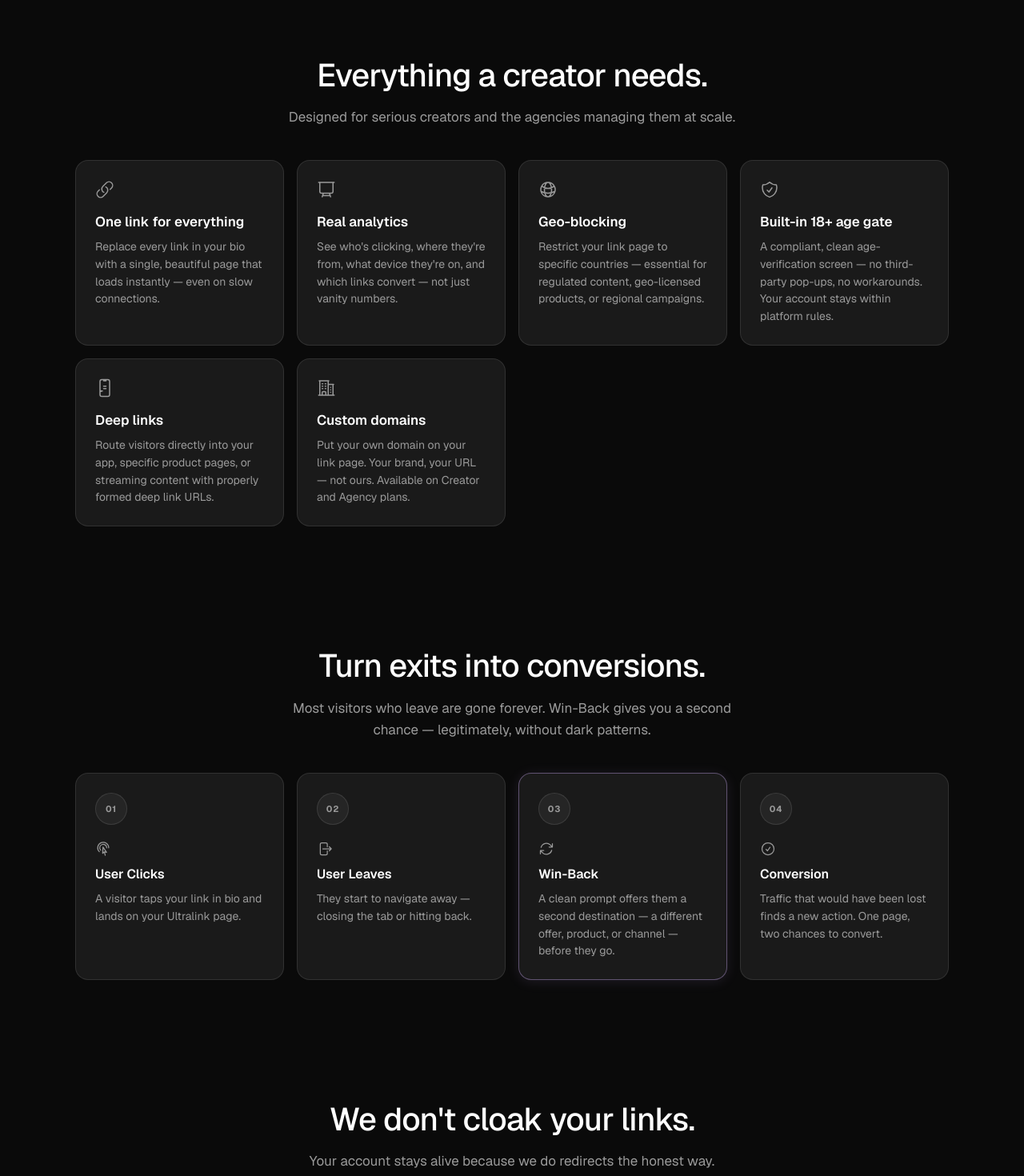
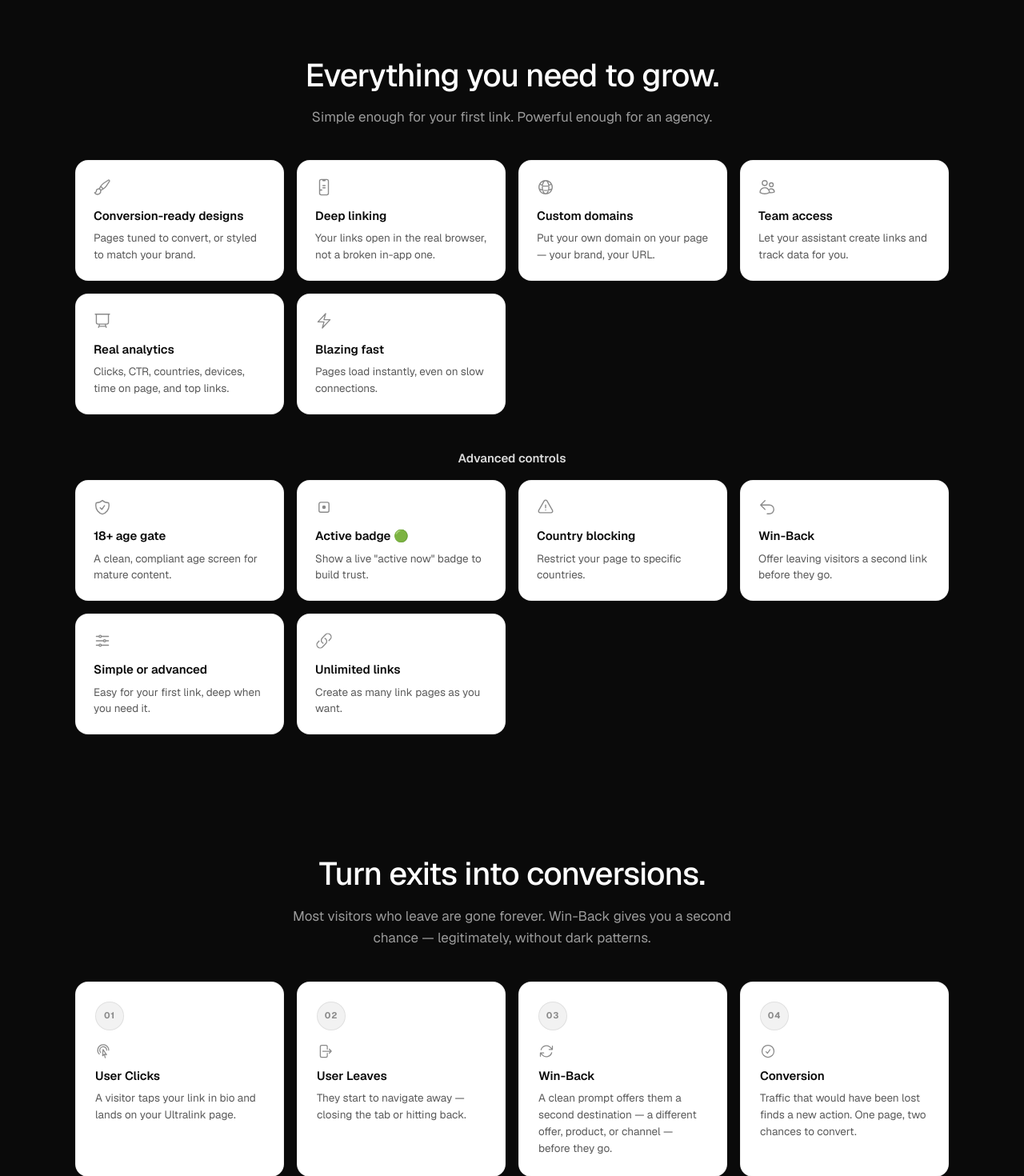
Before and after one commit to lvfranek/Ultralink, a Next.js app: page / in a window 1280 px wide. Shown: the part 700-2170 px from the top of the page at 80% size. Built offline with nearby package versions, Linux system fonts and the light colour scheme.

Commit message:
homepage design adjustment

```diff
--- a/src/app/globals.css
+++ b/src/app/globals.css
@@ -89,6 +89,12 @@ body {
   --text-subtle: rgba(154,154,154,0.55);
 }
 
+/* Benefit cards — hover glow + lift */
+.benefit { transition: transform .2s ease; }
+.benefit:hover { transform: translateY(-3px); }
+.benefit-glow { transition: opacity .25s ease; }
+.benefit:hover .benefit-glow { opacity: .75 !important; }
+
 /* Gradient frame — visible gradient border + soft outer glow for claim container */
 .claim-gradient-frame {
   position: relative;
--- a/src/components/marketing/features.tsx
+++ b/src/components/marketing/features.tsx
@@ -1,65 +1,166 @@
-const FEATURES = [
+const GRADIENT = 'linear-gradient(110deg,#FBC2A4,#F7A8C4,#C9A7F2,#A7C7F7)';
+
+const MAIN_BENEFITS = [
   {
     icon: (
-      <svg viewBox="0 0 24 24" fill="none" stroke="currentColor" strokeWidth="1.5" style={{ width: 24, height: 24 }}>
+      <svg viewBox="0 0 24 24" fill="none" stroke="currentColor" strokeWidth="1.5" style={{ width: 22, height: 22 }}>
+        <path strokeLinecap="round" strokeLinejoin="round" d="M9.53 16.122a3 3 0 00-5.78 1.128 2.25 2.25 0 01-2.4 2.245 4.5 4.5 0 008.4-2.245c0-.399-.078-.78-.22-1.128zm0 0a15.998 15.998 0 003.388-1.62m-5.043-.025a15.994 15.994 0 011.622-3.395m3.42 3.42a15.995 15.995 0 004.764-4.648l3.876-5.814a1.151 1.151 0 00-1.597-1.597L14.146 6.32a15.996 15.996 0 00-4.649 4.763m3.42 3.42a6.776 6.776 0 00-3.42-3.42" />
+      </svg>
+    ),
+    title: 'Conversion-ready designs',
+    body: 'Pages tuned to convert, or styled to match your brand.',
+  },
+  {
+    icon: (
+      <svg viewBox="0 0 24 24" fill="none" stroke="currentColor" strokeWidth="1.5" style={{ width: 22, height: 22 }}>
+        <path strokeLinecap="round" strokeLinejoin="round" d="M10.5 1.5H8.25A2.25 2.25 0 006 3.75v16.5a2.25 2.25 0 002.25 2.25h7.5A2.25 2.25 0 0018 20.25V3.75a2.25 2.25 0 00-2.25-2.25H13.5m-3 0V3h3V1.5m-3 0h3m-3 8.25h3m-3 3h3m-6 3h.008v.008H9v-.008zm.375 0a.375.375 0 11-.75 0 .375.375 0 01.75 0z" />
+      </svg>
+    ),
+    title: 'Deep linking',
+    body: 'Your links open in the real browser, not a broken in-app one.',
+  },
+  {
+    icon: (
+      <svg viewBox="0 0 24 24" fill="none" stroke="currentColor" strokeWidth="1.5" style={{ width: 22, height: 22 }}>
+        <path strokeLinecap="round" strokeLinejoin="round" d="M12 21a9.004 9.004 0 008.716-6.747M12 21a9.004 9.004 0 01-8.716-6.747M12 21c2.485 0 4.5-4.03 4.5-9S14.485 3 12 3m0 18c-2.485 0-4.5-4.03-4.5-9S9.515 3 12 3m0 0a8.997 8.997 0 017.843 4.582M12 3a8.997 8.997 0 00-7.843 4.582m15.686 0A11.953 11.953 0 0112 10.5c-2.998 0-5.74-1.1-7.843-2.918m15.686 0A8.959 8.959 0 0121 12c0 .778-.099 1.533-.284 2.253m0 0A17.919 17.919 0 0112 16.5c-3.162 0-6.133-.815-8.716-2.247m0 0A9.015 9.015 0 013 12c0-1.605.42-3.113 1.157-4.418" />
+      </svg>
+    ),
+    title: 'Custom domains',
+    body: 'Put your own domain on your page — your brand, your URL.',
+  },
+  {
+    icon: (
+      <svg viewBox="0 0 24 24" fill="none" stroke="currentColor" strokeWidth="1.5" style={{ width: 22, height: 22 }}>
+        <path strokeLinecap="round" strokeLinejoin="round" d="M15 19.128a9.38 9.38 0 002.625.372 9.337 9.337 0 004.121-.952 4.125 4.125 0 00-7.533-2.493M15 19.128v-.003c0-1.113-.285-2.16-.786-3.07M15 19.128v.106A12.318 12.318 0 018.624 21c-2.331 0-4.512-.645-6.374-1.766l-.001-.109a6.375 6.375 0 0111.964-3.07M12 6.375a3.375 3.375 0 11-6.75 0 3.375 3.375 0 016.75 0zm8.25 2.25a2.625 2.625 0 11-5.25 0 2.625 2.625 0 015.25 0z" />
+      </svg>
+    ),
+    title: 'Team access',
+    body: 'Let your assistant create links and track data for you.',
+  },
+  {
+    icon: (
+      <svg viewBox="0 0 24 24" fill="none" stroke="currentColor" strokeWidth="1.5" style={{ width: 22, height: 22 }}>
+        <path strokeLinecap="round" strokeLinejoin="round" d="M3.75 3v11.25A2.25 2.25 0 006 16.5h2.25M3.75 3h-1.5m1.5 0h16.5m0 0h1.5m-1.5 0v11.25A2.25 2.25 0 0118 16.5h-2.25m-7.5 0h7.5m-7.5 0l-1 3m8.5-3l1 3m0 0l.5 1.5m-.5-1.5h-9.5m0 0l-.5 1.5" />
+      </svg>
+    ),
+    title: 'Real analytics',
+    body: 'Clicks, CTR, countries, devices, time on page, and top links.',
+  },
+  {
+    icon: (
+      <svg viewBox="0 0 24 24" fill="none" stroke="currentColor" strokeWidth="1.5" style={{ width: 22, height: 22 }}>
+        <path strokeLinecap="round" strokeLinejoin="round" d="M3.75 13.5l10.5-11.25L12 10.5h8.25L9.75 21.75 12 13.5H3.75z" />
+      </svg>
+    ),
+    title: 'Blazing fast',
+    body: 'Pages load instantly, even on slow connections.',
+  },
+];
+
+const ADVANCED_BENEFITS = [
+  {
+    icon: (
+      <svg viewBox="0 0 24 24" fill="none" stroke="currentColor" strokeWidth="1.5" style={{ width: 22, height: 22 }}>
+        <path strokeLinecap="round" strokeLinejoin="round" d="M9 12.75L11.25 15 15 9.75m-3-7.036A11.959 11.959 0 013.598 6 11.99 11.99 0 003 9.749c0 5.592 3.824 10.29 9 11.623 5.176-1.332 9-6.03 9-11.622 0-1.31-.21-2.571-.598-3.751h-.152c-3.196 0-6.1-1.248-8.25-3.285z" />
+      </svg>
+    ),
+    title: '18+ age gate',
+    body: 'A clean, compliant age screen for mature content.',
+  },
+  {
+    icon: (
+      <svg viewBox="0 0 24 24" fill="none" stroke="currentColor" strokeWidth="1.5" style={{ width: 22, height: 22 }}>
+        <path strokeLinecap="round" strokeLinejoin="round" d="M5.25 7.5A2.25 2.25 0 017.5 5.25h9a2.25 2.25 0 012.25 2.25v9a2.25 2.25 0 01-2.25 2.25h-9a2.25 2.25 0 01-2.25-2.25v-9z" />
+        <circle cx="12" cy="12" r="2.5" fill="currentColor" stroke="none" />
+      </svg>
+    ),
+    title: 'Active badge 🟢',
+    body: 'Show a live "active now" badge to build trust.',
+  },
+  {
+    icon: (
+      <svg viewBox="0 0 24 24" fill="none" stroke="currentColor" strokeWidth="1.5" style={{ width: 22, height: 22 }}>
+        <path strokeLinecap="round" strokeLinejoin="round" d="M12 9v3.75m-9.303 3.376c-.866 1.5.217 3.374 1.948 3.374h14.71c1.73 0 2.813-1.874 1.948-3.374L13.949 3.378c-.866-1.5-3.032-1.5-3.898 0L2.697 16.126zM12 15.75h.007v.008H12v-.008z" />
+      </svg>
+    ),
+    title: 'Country blocking',
+    body: 'Restrict your page to specific countries.',
+  },
+  {
+    icon: (
+      <svg viewBox="0 0 24 24" fill="none" stroke="currentColor" strokeWidth="1.5" style={{ width: 22, height: 22 }}>
+        <path strokeLinecap="round" strokeLinejoin="round" d="M9 15L3 9m0 0l6-6M3 9h12a6 6 0 010 12h-3" />
+      </svg>
+    ),
+    title: 'Win-Back',
+    body: 'Offer leaving visitors a second link before they go.',
+  },
+  {
+    icon: (
+      <svg viewBox="0 0 24 24" fill="none" stroke="currentColor" strokeWidth="1.5" style={{ width: 22, height: 22 }}>
+        <path strokeLinecap="round" strokeLinejoin="round" d="M10.5 6h9.75M10.5 6a1.5 1.5 0 11-3 0m3 0a1.5 1.5 0 10-3 0M3.75 6H7.5m3 12h9.75m-9.75 0a1.5 1.5 0 01-3 0m3 0a1.5 1.5 0 00-3 0m-3.75 0H7.5m9-6h3.75m-3.75 0a1.5 1.5 0 01-3 0m3 0a1.5 1.5 0 00-3 0m-9.75 0h9.75" />
+      </svg>
+    ),
+    title: 'Simple or advanced',
+    body: 'Easy for your first link, deep when you need it.',
+  },
+  {
+    icon: (
+      <svg viewBox="0 0 24 24" fill="none" stroke="currentColor" strokeWidth="1.5" style={{ width: 22, height: 22 }}>
         <path strokeLinecap="round" strokeLinejoin="round" d="M13.19 8.688a4.5 4.5 0 011.242 7.244l-4.5 4.5a4.5 4.5 0 01-6.364-6.364l1.757-1.757m13.35-.622l1.757-1.757a4.5 4.5 0 00-6.364-6.364l-4.5 4.5a4.5 4.5 0 001.242 7.244" />
       </svg>
     ),
-    title: "One link for everything",
-    description:
-      "Replace every link in your bio with a single, beautiful page that loads instantly — even on slow connections.",
-  },
-  {
-    icon: (
-      <svg viewBox="0 0 24 24" fill="none" stroke="currentColor" strokeWidth="1.5" style={{ width: 24, height: 24 }}>
-        <path strokeLinecap="round" strokeLinejoin="round" d="M3.75 3v11.25A2.25 2.25 0 006 16.5h2.25M3.75 3h-1.5m1.5 0h16.5m0 0h1.5m-1.5 0v11.25A2.25 2.25 0 0118 16.5h-2.25m-7.5 0h7.5m-7.5 0l-1 3m8.5-3l1 3m0 0l.5 1.5m-.5-1.5h-9.5m0 0l-.5 1.5" />
-      </svg>
-    ),
-    title: "Real analytics",
-    description:
-      "See who's clicking, where they're from, what device they're on, and which links convert — not just vanity numbers.",
-  },
-  {
-    icon: (
-      <svg viewBox="0 0 24 24" fill="none" stroke="currentColor" strokeWidth="1.5" style={{ width: 24, height: 24 }}>
-        <path strokeLinecap="round" strokeLinejoin="round" d="M12 21a9.004 9.004 0 008.716-6.747M12 21a9.004 9.004 0 01-8.716-6.747M12 21c2.485 0 4.5-4.03 4.5-9S14.485 3 12 3m0 18c-2.485 0-4.5-4.03-4.5-9S9.515 3 12 3m0 0a8.997 8.997 0 017.843 4.582M12 3a8.997 8.997 0 00-7.843 4.582m15.686 0A11.953 11.953 0 0112 10.5c-2.998 0-5.74-1.1-7.843-2.918m15.686 0A8.959 8.959 0 0121 12c0 .778-.099 1.533-.284 2.253m0 0A17.919 17.919 0 0112 16.5c-3.162 0-6.133-.815-8.716-2.247m0 0A9.015 9.015 0 013 12c0-1.605.42-3.113 1.157-4.418" />
-      </svg>
-    ),
-    title: "Geo-blocking",
-    description:
-      "Restrict your link page to specific countries — essential for regulated content, geo-licensed products, or regional campaigns.",
-  },
-  {
-    icon: (
-      <svg viewBox="0 0 24 24" fill="none" stroke="currentColor" strokeWidth="1.5" style={{ width: 24, height: 24 }}>
-        <path strokeLinecap="round" strokeLinejoin="round" d="M9 12.75L11.25 15 15 9.75m-3-7.036A11.959 11.959 0 013.598 6 11.99 11.99 0 003 9.749c0 5.592 3.824 10.29 9 11.623 5.176-1.332 9-6.03 9-11.622 0-1.31-.21-2.571-.598-3.751h-.152c-3.196 0-6.1-1.248-8.25-3.285z" />
-      </svg>
-    ),
-    title: "Built-in 18+ age gate",
-    description:
-      "A compliant, clean age-verification screen — no third-party pop-ups, no workarounds. Your account stays within platform rules.",
-  },
-  {
-    icon: (
-      <svg viewBox="0 0 24 24" fill="none" stroke="currentColor" strokeWidth="1.5" style={{ width: 24, height: 24 }}>
-        <path strokeLinecap="round" strokeLinejoin="round" d="M10.5 1.5H8.25A2.25 2.25 0 006 3.75v16.5a2.25 2.25 0 002.25 2.25h7.5A2.25 2.25 0 0018 20.25V3.75a2.25 2.25 0 00-2.25-2.25H13.5m-3 0V3h3V1.5m-3 0h3m-3 8.25h3m-3 3h3m-6 3h.008v.008H9v-.008zm.375 0a.375.375 0 11-.75 0 .375.375 0 01.75 0z" />
-      </svg>
-    ),
-    title: "Deep links",
-    description:
-      "Route visitors directly into your app, specific product pages, or streaming content with properly formed deep link URLs.",
-  },
-  {
-    icon: (
-      <svg viewBox="0 0 24 24" fill="none" stroke="currentColor" strokeWidth="1.5" style={{ width: 24, height: 24 }}>
-        <path strokeLinecap="round" strokeLinejoin="round" d="M2.25 21h19.5m-18-18v18m10.5-18v18m6-13.5V21M6.75 6.75h.75m-.75 3h.75m-.75 3h.75m3-6h.75m-.75 3h.75m-.75 3h.75M6.75 21v-3.375c0-.621.504-1.125 1.125-1.125h2.25c.621 0 1.125.504 1.125 1.125V21M3 3h12m-.75 4.5H21m-3.75 3.75h.008v.008h-.008v-.008zm0 3h.008v.008h-.008v-.008zm0 3h.008v.008h-.008v-.008z" />
-      </svg>
-    ),
-    title: "Custom domains",
-    description:
-      "Put your own domain on your link page. Your brand, your URL — not ours. Available on Creator and Agency plans.",
+    title: 'Unlimited links',
+    body: 'Create as many link pages as you want.',
   },
 ];
+
+function BenefitCard({ icon, title, body }: { icon: React.ReactNode; title: string; body: string }) {
+  return (
+    <div
+      className="benefit"
+      style={{ position: 'relative', isolation: 'isolate', borderRadius: 16 }}
+    >
+      <div
+        aria-hidden
+        className="benefit-glow"
+        style={{
+          position: 'absolute',
+          inset: -3,
+          borderRadius: 19,
+          background: GRADIENT,
+          filter: 'blur(16px)',
+          opacity: 0,
+          zIndex: 0,
+        }}
+      />
+      <div
+        style={{
+          position: 'relative',
+          zIndex: 1,
+          background: '#fff',
+          color: '#0A0A0A',
+          border: '1px solid rgba(0,0,0,.06)',
+          borderRadius: 16,
+          padding: 22,
+          height: '100%',
+        }}
+      >
+        <div style={{ color: '#8a8a8a', marginBottom: 14 }}>{icon}</div>
+        <h3 style={{ fontSize: 15, fontWeight: 600, margin: '0 0 6px', color: '#0A0A0A' }}>{title}</h3>
+        <p style={{ color: '#5a5a5a', fontSize: 13.5, lineHeight: 1.5, margin: 0 }}>{body}</p>
+      </div>
+    </div>
+  );
+}
+
+import React from 'react';
+
+const GRID: React.CSSProperties = {
+  display: 'grid',
+  gridTemplateColumns: 'repeat(auto-fit, minmax(240px, 1fr))',
+  gap: 16,
+};
 
 export function Features() {
   return (
@@ -68,7 +169,6 @@ export function Features() {
       aria-labelledby="features-heading"
       style={{ maxWidth: 1140, margin: '0 auto', padding: '72px 24px' }}
     >
-      {/* Floating header — no box, no eyebrow */}
       <div style={{ textAlign: 'center', marginBottom: 40 }}>
         <h2
           id="features-heading"
@@ -80,39 +180,35 @@ export function Features() {
             margin: '0 0 10px',
           }}
         >
-          Everything a creator needs.
+          Everything you need to grow.
         </h2>
-        <p style={{ color: '#9A9A9A', fontSize: 17, margin: '0 auto', maxWidth: 560 }}>
-          Designed for serious creators and the agencies managing them at scale.
+        <p style={{ color: '#9A9A9A', fontSize: 17, margin: '0 auto', maxWidth: 600 }}>
+          Simple enough for your first link. Powerful enough for an agency.
         </p>
       </div>
 
-      {/* Feature cards — #1A1A1A */}
-      <div
+      <div style={GRID}>
+        {MAIN_BENEFITS.map((b) => (
+          <BenefitCard key={b.title} {...b} />
+        ))}
+      </div>
+
+      <p
         style={{
-          display: 'grid',
-          gridTemplateColumns: 'repeat(auto-fit, minmax(240px, 1fr))',
-          gap: 16,
+          color: '#ffffff',
+          fontSize: 15,
+          fontWeight: 600,
+          textAlign: 'center',
+          opacity: 0.85,
+          margin: '44px 0 16px',
         }}
       >
-        {FEATURES.map((feature) => (
-          <div
-            key={feature.title}
-            style={{
-              background: '#1A1A1A',
-              border: '1px solid rgba(255,255,255,.10)',
-              borderRadius: 16,
-              padding: 24,
-            }}
-          >
-            <div style={{ color: '#9A9A9A', marginBottom: 16 }}>{feature.icon}</div>
-            <h3 style={{ fontSize: 17, fontWeight: 600, color: '#ffffff', margin: '0 0 8px' }}>
-              {feature.title}
-            </h3>
-            <p style={{ color: '#9A9A9A', fontSize: 14, lineHeight: 1.55, margin: 0 }}>
-              {feature.description}
-            </p>
-          </div>
+        Advanced controls
+      </p>
+
+      <div style={GRID}>
+        {ADVANCED_BENEFITS.map((b) => (
+          <BenefitCard key={b.title} {...b} />
         ))}
       </div>
     </section>
--- a/src/components/marketing/traffic-recovery.tsx
+++ b/src/components/marketing/traffic-recovery.tsx
@@ -1,3 +1,5 @@
+const GRADIENT = 'linear-gradient(110deg,#FBC2A4,#F7A8C4,#C9A7F2,#A7C7F7)';
+
 const STEPS = [
   {
     number: "01",
@@ -8,7 +10,6 @@ const STEPS = [
         <path strokeLinecap="round" strokeLinejoin="round" d="M15.042 21.672L13.684 16.6m0 0l-2.51 2.225.569-9.47 5.227 7.917-3.286-.672zm-7.518-.267A8.25 8.25 0 1120.25 10.5M8.288 14.212A5.25 5.25 0 1117.25 10.5" />
       </svg>
     ),
-    highlight: false,
   },
   {
     number: "02",
@@ -19,7 +20,6 @@ const STEPS = [
         <path strokeLinecap="round" strokeLinejoin="round" d="M15.75 9V5.25A2.25 2.25 0 0013.5 3h-6a2.25 2.25 0 00-2.25 2.25v13.5A2.25 2.25 0 007.5 21h6a2.25 2.25 0 002.25-2.25V15m3 0l3-3m0 0l-3-3m3 3H9" />
       </svg>
     ),
-    highlight: false,
   },
   {
     number: "03",
@@ -30,7 +30,6 @@ const STEPS = [
         <path strokeLinecap="round" strokeLinejoin="round" d="M16.023 9.348h4.992v-.001M2.985 19.644v-4.992m0 0h4.992m-4.993 0l3.181 3.183a8.25 8.25 0 0013.803-3.7M4.031 9.865a8.25 8.25 0 0113.803-3.7l3.181 3.182m0-4.991v4.99" />
       </svg>
     ),
-    highlight: true,
   },
   {
     number: "04",
@@ -41,7 +40,6 @@ const STEPS = [
         <path strokeLinecap="round" strokeLinejoin="round" d="M9 12.75L11.25 15 15 9.75M21 12a9 9 0 11-18 0 9 9 0 0118 0z" />
       </svg>
     ),
-    highlight: false,
   },
 ];
 
@@ -51,7 +49,6 @@ export function TrafficRecovery() {
       aria-labelledby="win-back-heading"
       style={{ maxWidth: 1140, margin: '0 auto', padding: '72px 24px' }}
     >
-      {/* Floating header — centered */}
       <div style={{ textAlign: 'center', marginBottom: 40 }}>
         <h2
           id="win-back-heading"
@@ -70,7 +67,6 @@ export function TrafficRecovery() {
         </p>
       </div>
 
-      {/* Steps grid */}
       <div
         style={{
           display: 'grid',
@@ -81,15 +77,32 @@ export function TrafficRecovery() {
         {STEPS.map((step) => (
           <div
             key={step.number}
+            className="benefit"
+            style={{ position: 'relative', isolation: 'isolate', borderRadius: 16 }}
+          >
+            <div
+              aria-hidden
+              className="benefit-glow"
+              style={{
+                position: 'absolute',
+                inset: -3,
+                borderRadius: 19,
+                background: GRADIENT,
+                filter: 'blur(16px)',
+                opacity: 0,
+                zIndex: 0,
+              }}
+            />
+            <div
               style={{
                 position: 'relative',
-              background: '#1A1A1A',
-              border: step.highlight
-                ? '1px solid rgba(201,167,242,0.40)'
-                : '1px solid rgba(255,255,255,.10)',
+                zIndex: 1,
+                background: '#fff',
+                color: '#0A0A0A',
+                border: '1px solid rgba(0,0,0,.06)',
                 borderRadius: 16,
                 padding: 24,
-              boxShadow: step.highlight ? '0 2px 16px rgba(201,167,242,0.12)' : 'none',
+                height: '100%',
               }}
             >
               <div
@@ -97,27 +110,28 @@ export function TrafficRecovery() {
                   display: 'inline-flex',
                   alignItems: 'center',
                   justifyContent: 'center',
-                width: 40,
-                height: 40,
+                  width: 36,
+                  height: 36,
                   borderRadius: '50%',
-                background: 'rgba(255,255,255,0.05)',
-                border: '1px solid rgba(255,255,255,.10)',
+                  background: 'rgba(0,0,0,0.05)',
+                  border: '1px solid rgba(0,0,0,.08)',
                   fontSize: 11,
                   fontWeight: 700,
                   letterSpacing: '0.08em',
-                color: '#9A9A9A',
-                marginBottom: 20,
+                  color: '#8a8a8a',
+                  marginBottom: 16,
                 }}
               >
                 {step.number}
               </div>
-            <div style={{ color: '#9A9A9A', marginBottom: 10 }}>{step.icon}</div>
-            <h3 style={{ fontSize: 16, fontWeight: 600, color: '#ffffff', margin: '0 0 8px' }}>
+              <div style={{ color: '#8a8a8a', marginBottom: 10 }}>{step.icon}</div>
+              <h3 style={{ fontSize: 15, fontWeight: 600, color: '#0A0A0A', margin: '0 0 6px' }}>
                 {step.label}
               </h3>
-            <p style={{ fontSize: 14, lineHeight: 1.55, color: '#9A9A9A', margin: 0 }}>
+              <p style={{ fontSize: 13.5, lineHeight: 1.55, color: '#5a5a5a', margin: 0 }}>
                 {step.description}
               </p>
+            </div>
           </div>
         ))}
       </div>
```
Also changed, not shown: src/components/marketing/hero.tsx (+4 -4 lines). Lines whose indentation alone changed are shown as unchanged.
